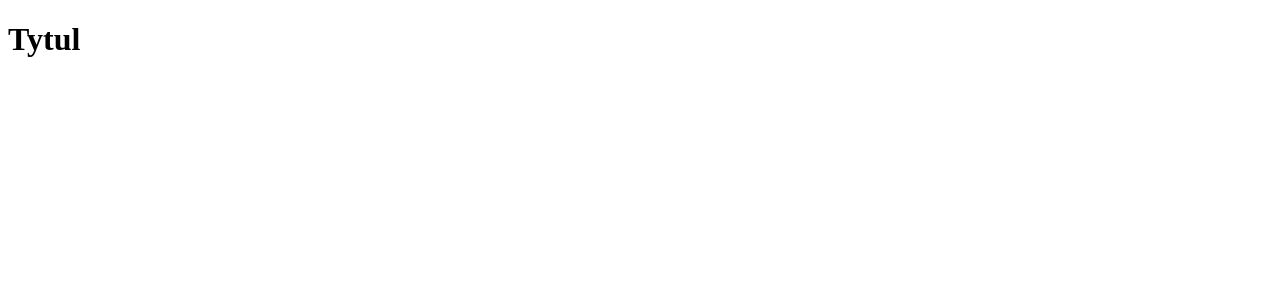
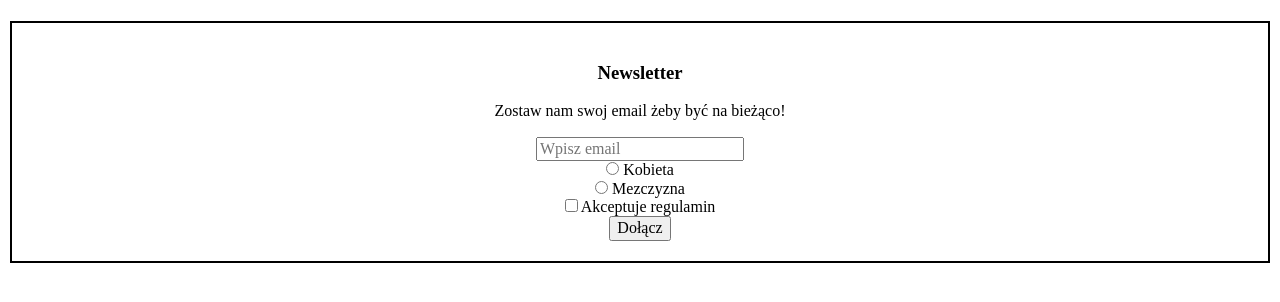
Before and after one commit to infoshareacademy/jfddl3-fitcode, a plain HTML site: page index.html in a window 1280 px wide. Drawn offline with nearby package versions, Linux system fonts and the light colour scheme.

Commit message:
newsletter done

```diff
--- a/index.html
+++ b/index.html
@@ -4,17 +4,22 @@
     <meta charset="UTF-8">
     <meta name="viewport" content="width=device-width, initial-scale=1.0">
     <meta http-equiv="X-UA-Compatible" content="ie=edge">
+
+    <link rel="stylesheet" href="normalize.css">
+    <link rel="stylesheet" href="newsletter.css">
+
+
     <title>FitCode</title>
 </head>
 <body>
 
 <header>
     <nav>
-         <!--strona glowna itp....   WOJTEK -->
+        <!--strona glowna itp....   WOJTEK -->
     </nav>
-    <div class="logo"> <!-- NATALIA -->
+    <div class="logo"> <!-- Waldek -->
     </div>
-    <h1>Tytul </h1>
+    <h1></h1>
 
 </header>
 
@@ -30,7 +35,42 @@
 </section>
 
 <section>
+    <section class="newsletter-container">
+        <h3>Newsletter</h3>
+        <p>Zostaw nam swoj email żeby być na bieżąco!</p>
 
+        <form>
+            <div>
+                <label>
+                    <input type="email" placeholder="Wpisz email">
+                </label>
+            </div>
+            <div class="newsletter-radio">
+                <div>
+                    <label>
+                        <input type="radio" name="gender"> Kobieta
+                    </label>
+                </div>
+                <div>
+                    <label>
+                        <input type="radio" name="gender"> Mezczyzna
+                    </label>
+                </div>
+            </div>
+            <div>
+                <label>
+                    <input type="checkbox"> Akceptuje regulamin
+                </label>
+            </div>
+            <div>
+                <label>
+                    <button>Dołącz</button>
+                </label>
+            </div>
+        </form>
+
+
+    </section>
     <!--newsletter TOMEK-->
 
 </section>
--- /dev/null
+++ b/newsletter.css
@@ -0,0 +1,7 @@
+.newsletter-container{
+    border: 2px solid black;
+    border-radius: 10;
+    padding: 20px;
+    text-align: center;
+    margin: 10px;
+    }
```
